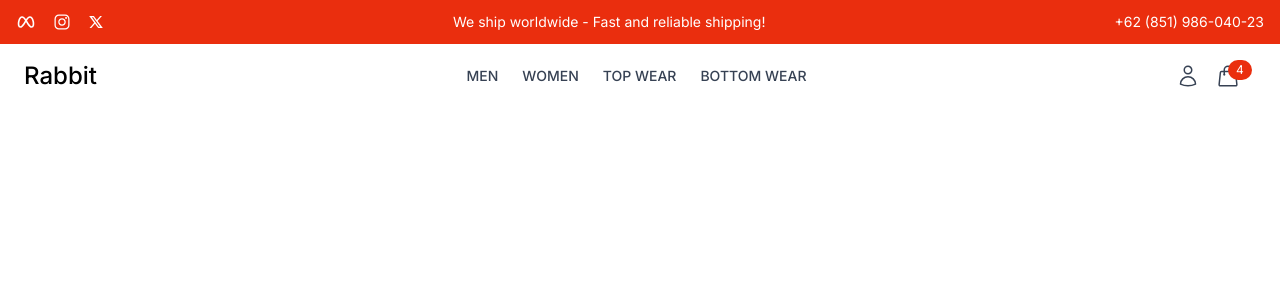
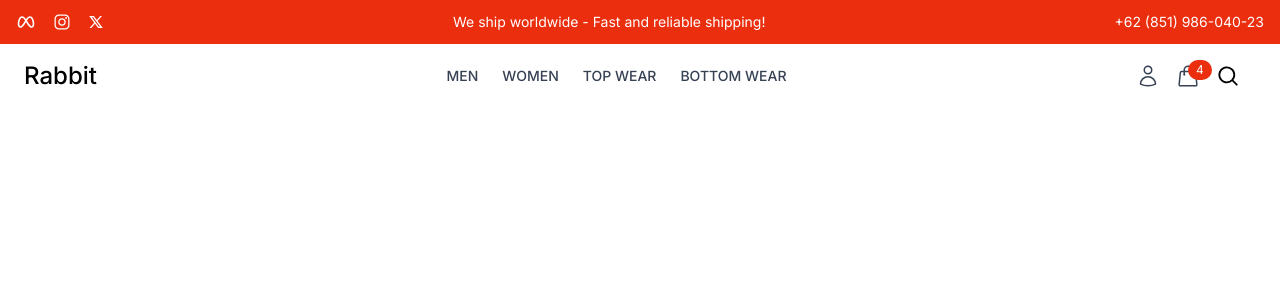
Before and after one commit to DzakyKurniawann/ZStore, a React (Vite) app in the folder frontend/: page / in a window 1280 px wide. Shown: the top 300 px of the page. Built offline with nearby package versions, Linux system fonts and the light colour scheme.

Commit message:
feat: implementing search bar

```diff
--- a/frontend/src/components/Common/Header.jsx
+++ b/frontend/src/components/Common/Header.jsx
@@ -1,6 +1,6 @@
 import React from "react";
 import TopBar from "../Layout/TopBar";
-import Navbar from "../Layout/Navbar";
+import Navbar from "../Common/Navbar";
 
 const Header = () => {
   return (
--- a/frontend/src/components/Layout/Navbar.jsx
+++ b/frontend/src/components/Common/Navbar.jsx
@@ -5,6 +5,7 @@ import {
   HiOutlineShoppingBag,
   HiBars3BottomRight,
 } from "react-icons/hi2";
+import SearchBar from "./SearchBar";
 
 const Navbar = () => {
   return (
@@ -43,15 +44,20 @@ const Navbar = () => {
         </div>
         <div className="flex item-center space-x-4">
           <Link to="/profile" className="hover:text-black">
-            <HiOutlineUser className="h-6 w-6 text-gray-700"/>
+            <HiOutlineUser className="h-6 w-6 text-gray-700" />
           </Link>
           <button className="relative hover:text-black">
             <HiOutlineShoppingBag className="h-6 w-6 text-gray-700" />
-            <span className="absolute -top-1 bg-rabbit_red text-white text-xs rounded-full px-2 py-0.5">4</span>
+            <span className="absolute -top-1 bg-rabbit_red text-white text-xs rounded-full px-2 py-0.5">
+              4
+            </span>
           </button>
+          <div className="overflow-hidden">
+            <SearchBar />
+          </div>
 
           <button className="md:hidden">
-            <HiBars3BottomRight className="h-6 w-6 text-gray-700"/>
+            <HiBars3BottomRight className="h-6 w-6 text-gray-700" />
           </button>
         </div>
       </nav>
--- /dev/null
+++ b/frontend/src/components/Common/SearchBar.jsx
@@ -0,0 +1,58 @@
+import React, { useState } from "react";
+import {
+  HiMagnifyingGlass,
+  HiMiniMagnifyingGlass,
+  HiMiniXMark,
+} from "react-icons/hi2";
+
+const SearchBar = () => {
+  const [searchTerm, setSearchTerm] = useState("");
+  const [isOpen, setIsOpen] = useState(false);
+  const handleSearchToggle = () => {
+    setIsOpen(!isOpen);
+  };
+  const handleSearch = (e) => {
+    e.preventDefault();
+    console.log("Search Term:", searchTerm);
+    setIsOpen(false);
+  }
+
+  return (
+    <div
+      className={`flex items-center justify-center w-full transition-all duration-300 ${isOpen ? "absolute top-0 left-0 w-full bg-white h-24 z-50" : "w-auto"}`}
+    >
+      {isOpen ? (
+        <form onSubmit={handleSearch} className="relative flex items-center justify-center w-full">
+          <div className="relative w-1/2">
+            <input
+              type="text"
+              placeholder="Search"
+              value={searchTerm}
+              onChange={(e) => setSearchTerm(e.target.value)}
+              className="bg-gray-100 px-4 py-2 pl-2 pr-12 rounded-lg focus:outline-none w-full placeholer:text-gray-700"
+            />
+            <button
+              type="submit"
+              className="absolute  right-2 top-1/2 transform -translate-y-1/2 text-gray-600 hover:text-gray-800"
+            >
+              <HiMagnifyingGlass className="h-6 w-6" />
+            </button>
+          </div>
+          <button
+            type="button"
+            onClick={handleSearchToggle}
+            className="absolute right-4 top-1/2 transform -translate-y-1/2 text-gray-600 hover:text-gray-800"
+          >
+            <HiMiniXMark className="h-6 w-6 " />
+          </button>
+        </form>
+      ) : (
+        <button onClick={handleSearchToggle}>
+          <HiMiniMagnifyingGlass className="h-6 w-6" />
+        </button>
+      )}
+    </div>
+  );
+};
+
+export default SearchBar;
```
